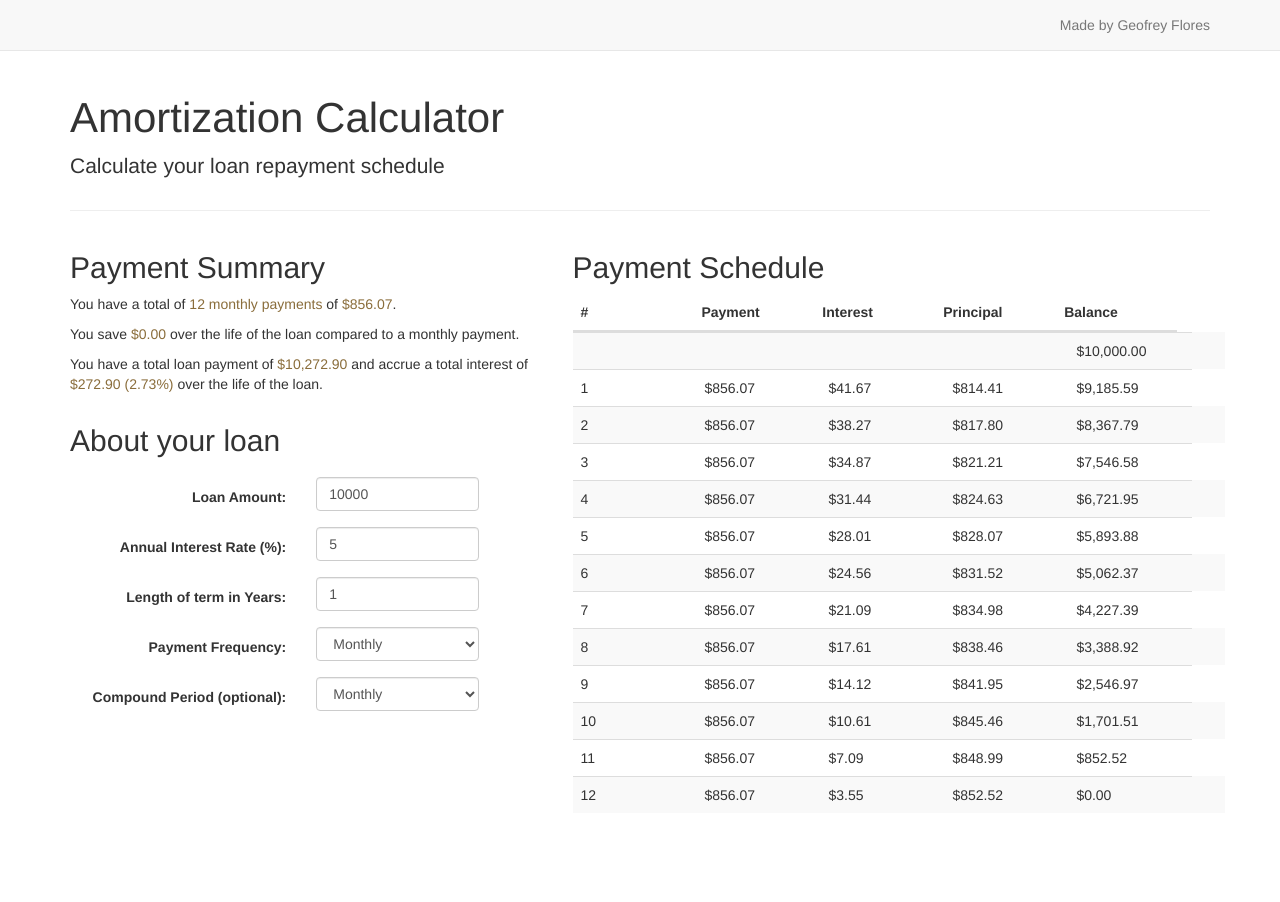
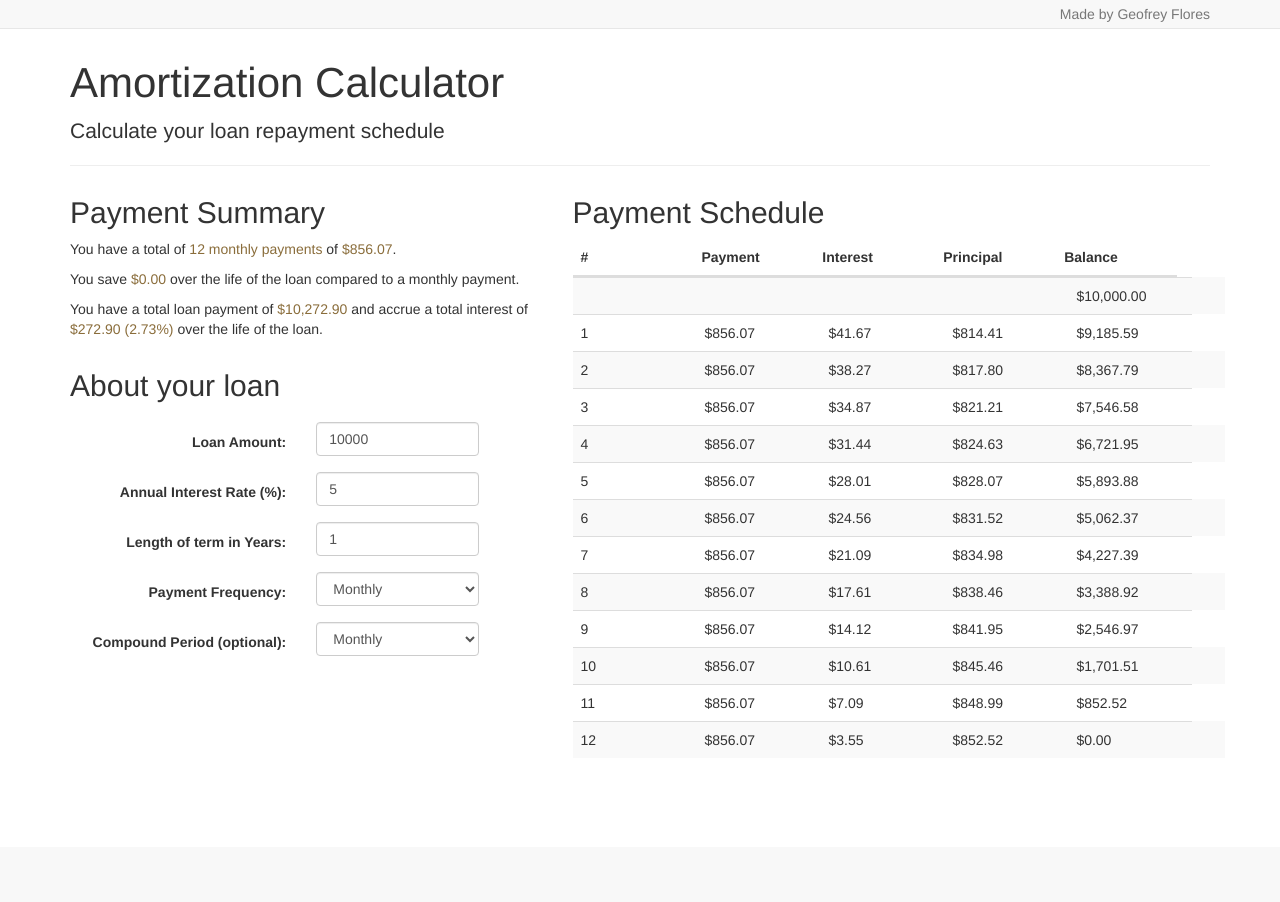
Before and after one commit to geofreyflores/Amortization-Calculator, a PHP site: page / in a window 1280 px wide. After the commit the page ends 746 px from the top, so only its background shows below. Run offline with PHP 8.4, Linux system fonts and the light colour scheme; some libraries are stand-ins or nearby versions.

Commit message:
Fixed css; reduce header space

```diff
--- a/style.css
+++ b/style.css
@@ -1,7 +1,17 @@
 /* Styles go here */
 
-body { padding-top: 35px; }
 h1{ font-size: 3em;}
+
+.lead { margin-bottom: 10px !important }
+.page-header { margin-bottom: 10px !important }
+/* https://stackoverflow.com/questions/18599778/decreasing-height-of-bootstrap-3-0-navbar */
+.navbar-nav > li > a, .navbar-brand {
+    padding-top:4px !important;
+    padding-bottom:0 !important;
+    height: 28px;
+}
+.navbar {min-height:28px !important;}
+
 #info{ padding-bottom:15px; padding-right:25px; }
 #info h2 { padding-bottom:10px; }
 /*clear float*/
```
